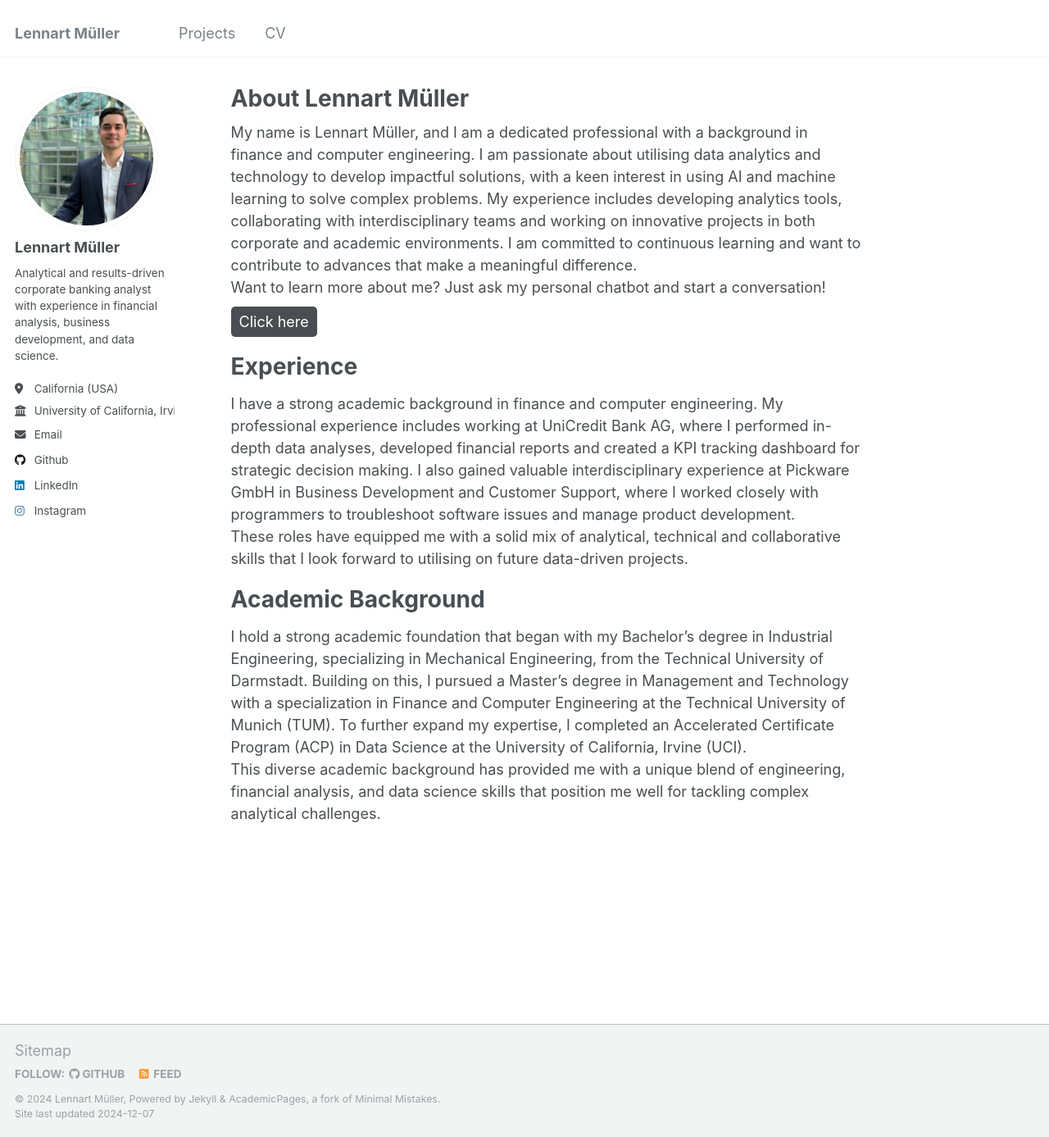
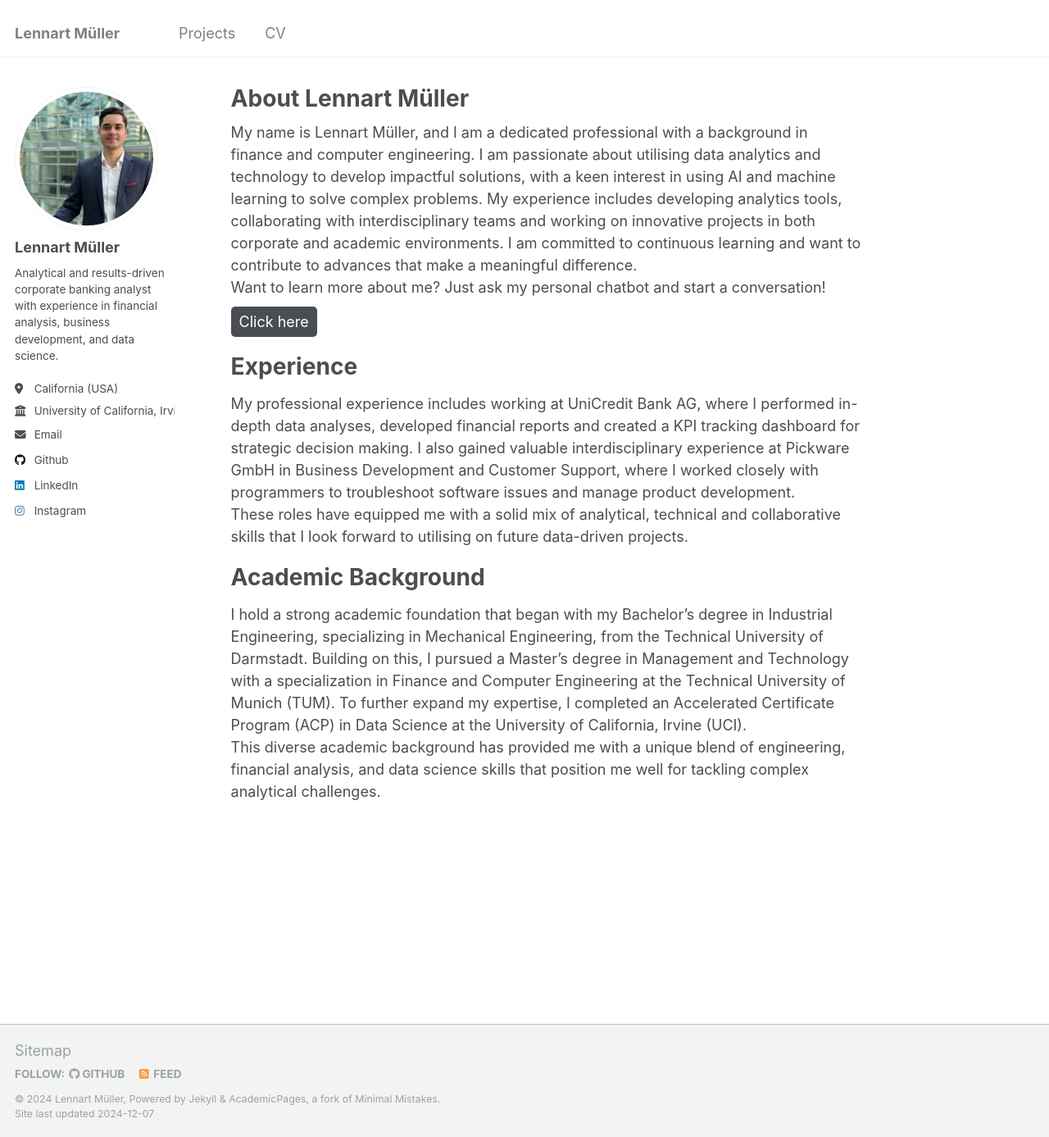
Before and after one commit to lennartmueller123/lennartmueller123.github.io, a Jekyll site: the page built from _pages/about.md, in a window 1280 px wide and 1387 px high. Shown: the whole window at 82% size. Built offline with Jekyll 4.4.1, drawn with Linux system fonts in a browser that asks for light colours.

Commit message:
Update about.md

```diff
--- a/_pages/about.md
+++ b/_pages/about.md
@@ -22,7 +22,7 @@
 Experience
 ======
 <p style="margin-bottom: 0;">
-I have a strong academic background in finance and computer engineering. My professional experience includes working at UniCredit Bank AG, where I performed in-depth data analyses, developed financial reports and created a KPI tracking dashboard for strategic decision making. I also gained valuable interdisciplinary experience at Pickware GmbH in Business Development and Customer Support, where I worked closely with programmers to troubleshoot software issues and manage product development.
+My professional experience includes working at UniCredit Bank AG, where I performed in-depth data analyses, developed financial reports and created a KPI tracking dashboard for strategic decision making. I also gained valuable interdisciplinary experience at Pickware GmbH in Business Development and Customer Support, where I worked closely with programmers to troubleshoot software issues and manage product development.
 </p>
 <div style="margin-top: 0;">
 These roles have equipped me with a solid mix of analytical, technical and collaborative skills that I look forward to utilising on future data-driven projects.
```
